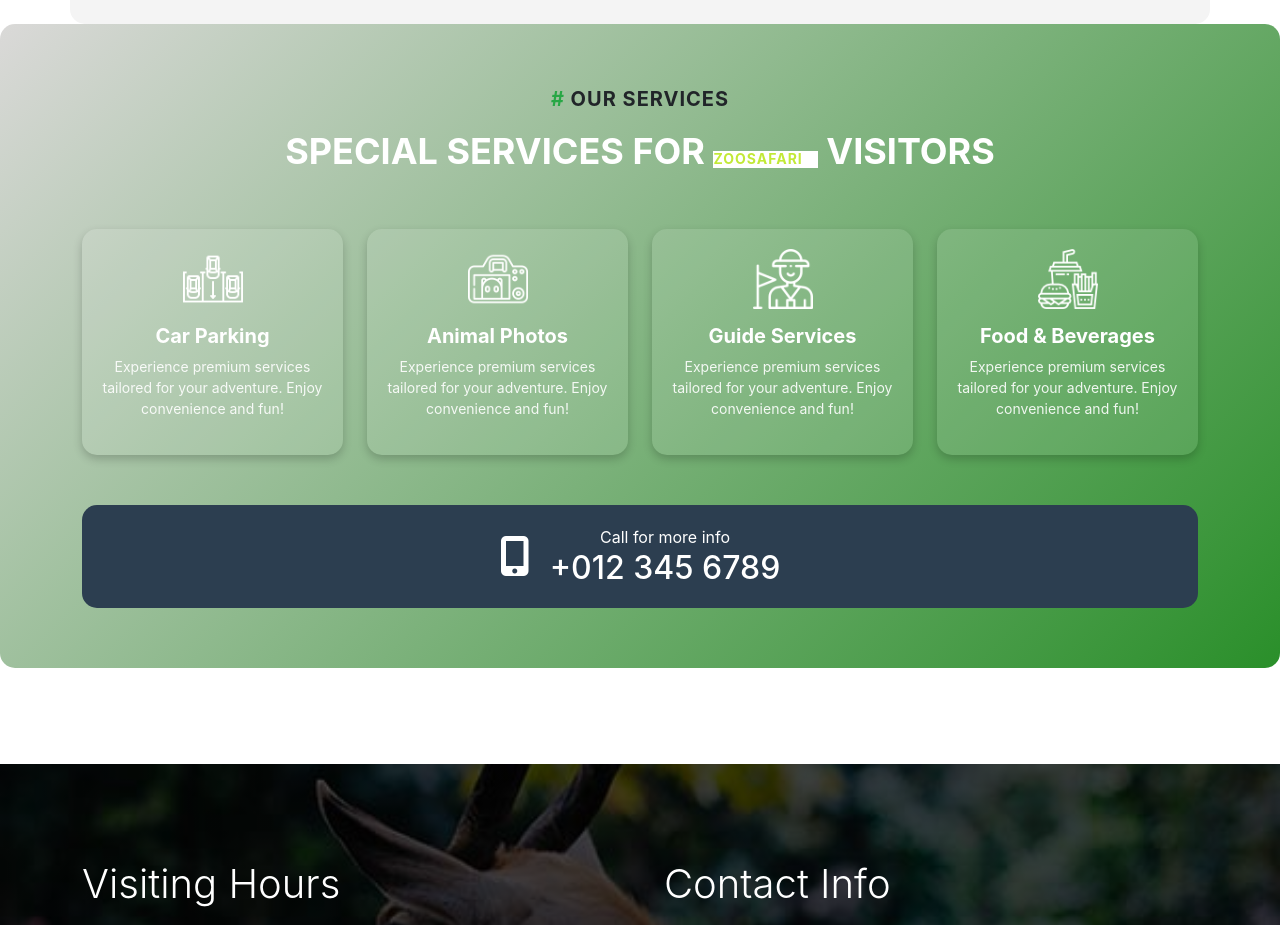
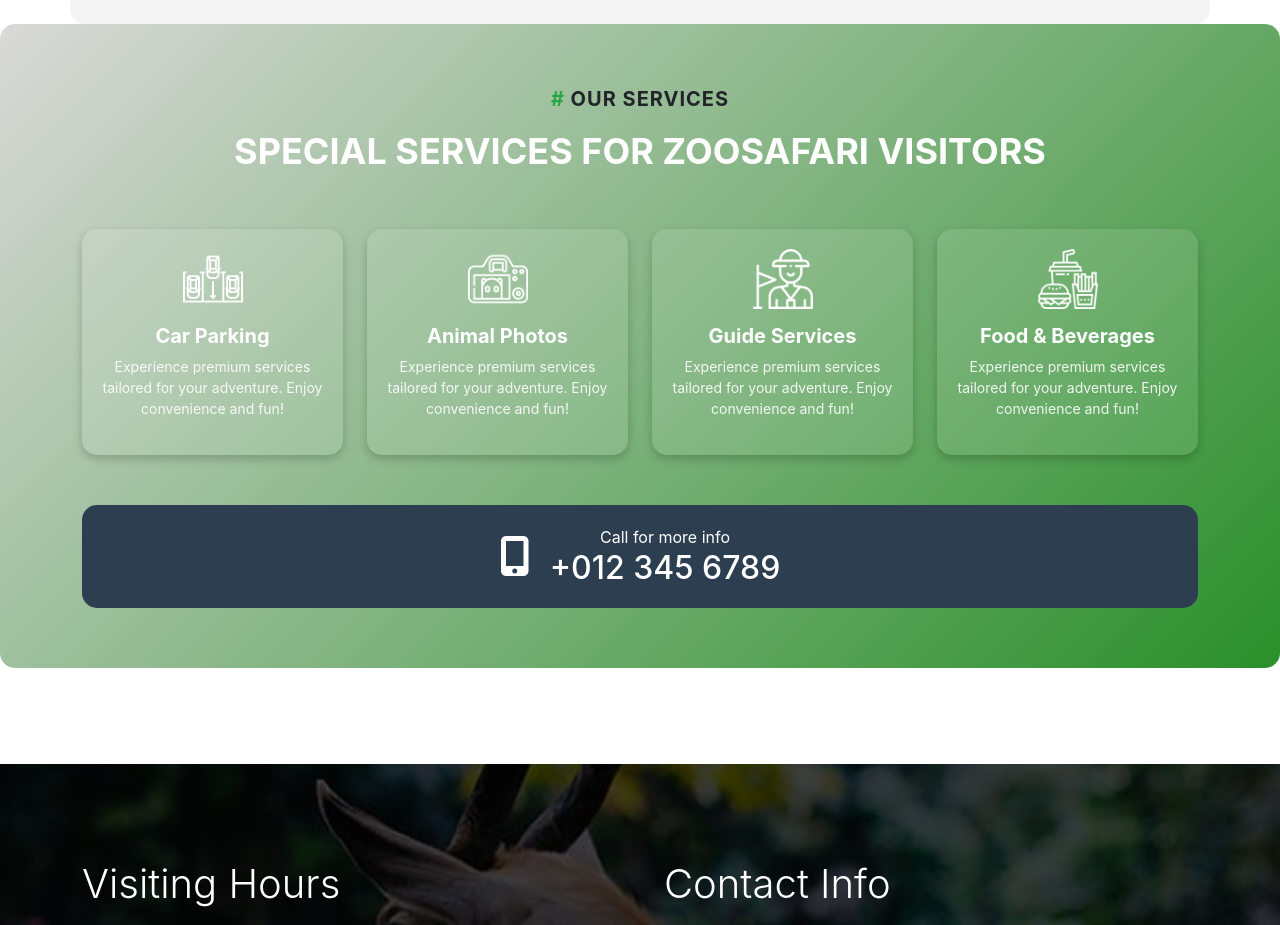
Before and after one commit to sameerpise/Zoo, a React (Vite) app in the folder zoosafari/: page / in a window 1280 px wide. Shown: the part 4120-5045 px from the top of the page. Built offline with nearby package versions, Linux system fonts and the light colour scheme.

Commit message:
Update Services.jsx

```diff
--- a/zoosafari/src/Component/Animal/Services.jsx
+++ b/zoosafari/src/Component/Animal/Services.jsx
@@ -16,7 +16,7 @@ export default function Services() {
               <span className="text-primary">#</span> Our Services
             </p>
             <h1 className="section-title">
-              Special Services For <span className="highlight">ZooSafari</span> Visitors
+              Special Services For ZooSafari Visitors
             </h1>
           </div>
         </div>
```
